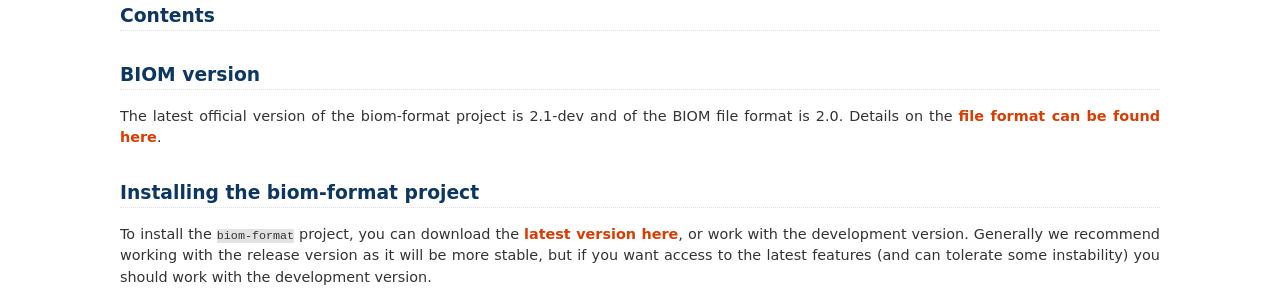
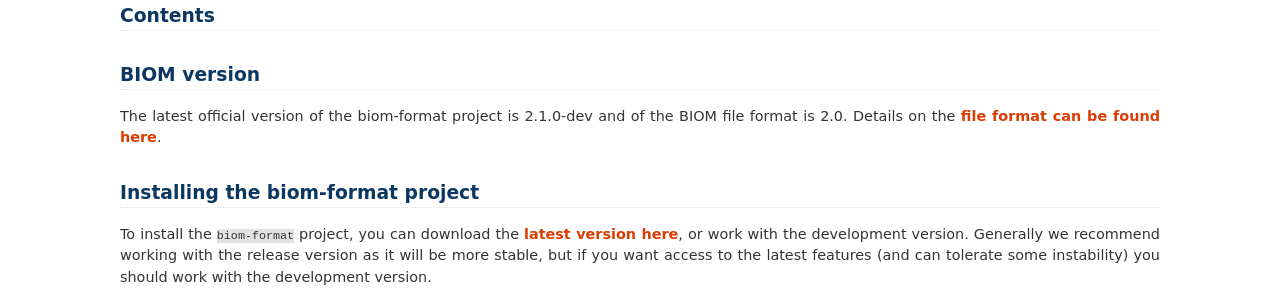
Before and after one commit to biocore/biom-format, a Sphinx documentation site: the page built from doc/index.rst, in a window 1280 px wide and 900 px high, scrolled down 910 px. Shown: the part 152-452 px from the top of the window. Built offline with Sphinx 7.4.7, drawn with Linux system fonts in a browser that asks for light colours; formulas are drawn with MathJax 3; pages that are not in the unit, such as notebooks, are missing from menus.

Commit message:
REL: updated version string format, fixes #554

```diff
--- a/biom/__init__.py
+++ b/biom/__init__.py
@@ -57,7 +57,7 @@ __credits__ = ["Daniel McDonald", "Jai Ram Rideout", "Greg Caporaso",
                "Michael Shaffer"]
 __license__ = "BSD"
 __url__ = "http://biom-format.org"
-__version__ = "2.1-dev"
+__version__ = "2.1.0-dev"
 __maintainer__ = "Daniel McDonald"
 __email__ = "daniel.mcdonald@colorado.edu"
 __format_version__ = (2, 1)
--- a/doc/conf.py
+++ b/doc/conf.py
@@ -66,8 +66,8 @@ copyright = u'2011-2013, The BIOM Format Development Team'
 # built documents.
 #
 # The full version, including alpha/beta/rc tags.
-version = "2.1-dev"
-release = "2.1-dev"
+version = "2.1.0-dev"
+release = "2.1.0-dev"
 
 # The language for content autogenerated by Sphinx. Refer to documentation
 # for a list of supported languages.
--- a/setup.py
+++ b/setup.py
@@ -35,7 +35,7 @@ __copyright__ = "Copyright 2011-2013, The BIOM Format Development Team"
 __credits__ = ["Greg Caporaso", "Daniel McDonald", "Jose Clemente",
                "Jai Ram Rideout", "Jorge Cañardo Alastuey"]
 __license__ = "BSD"
-__version__ = "2.1-dev"
+__version__ = "2.1.0-dev"
 __maintainer__ = "Daniel McDonald"
 __email__ = "mcdonadt@colorado.edu"
 
```
Also changed, not shown: ChangeLog.md (+1 -1 lines).
